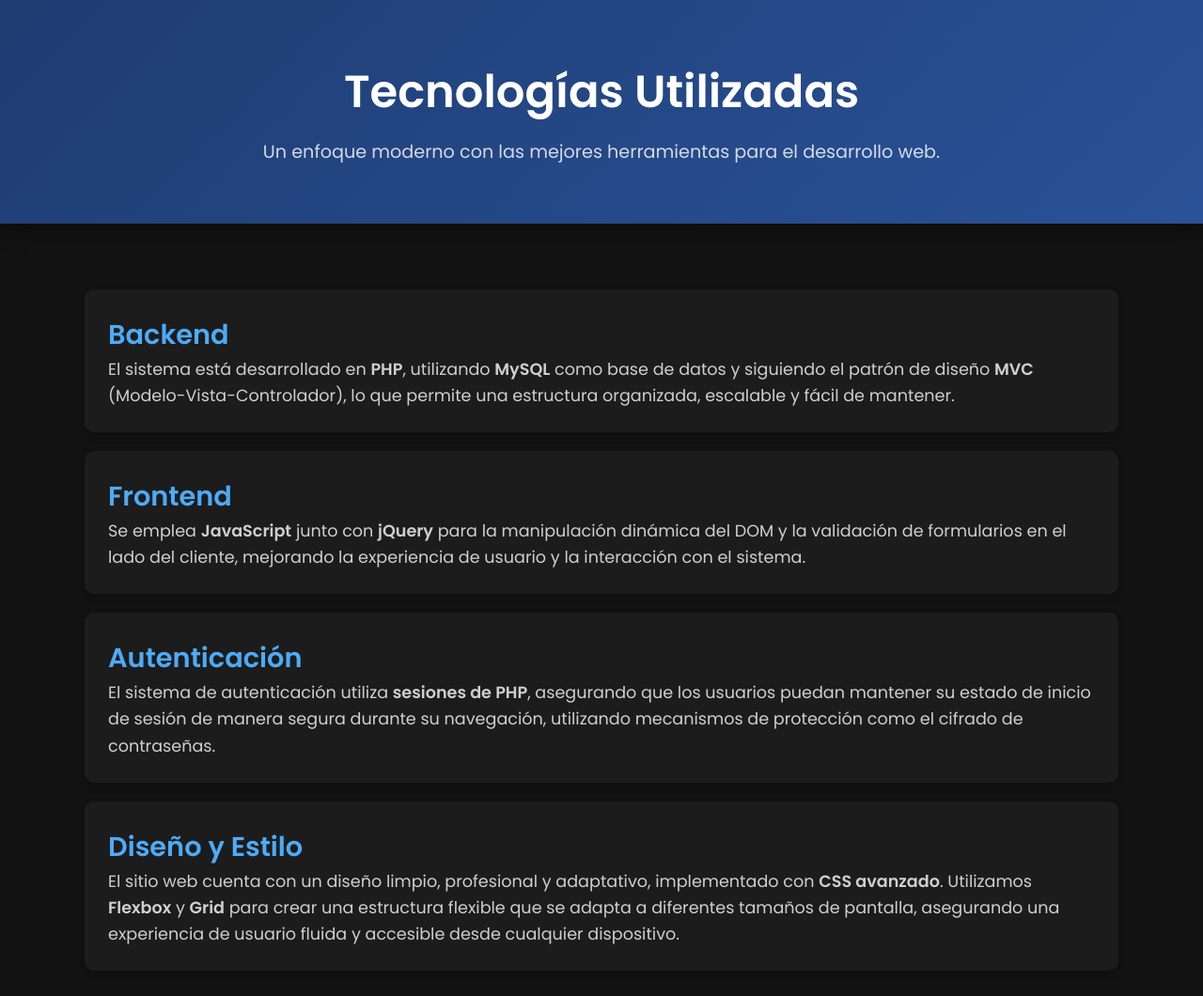
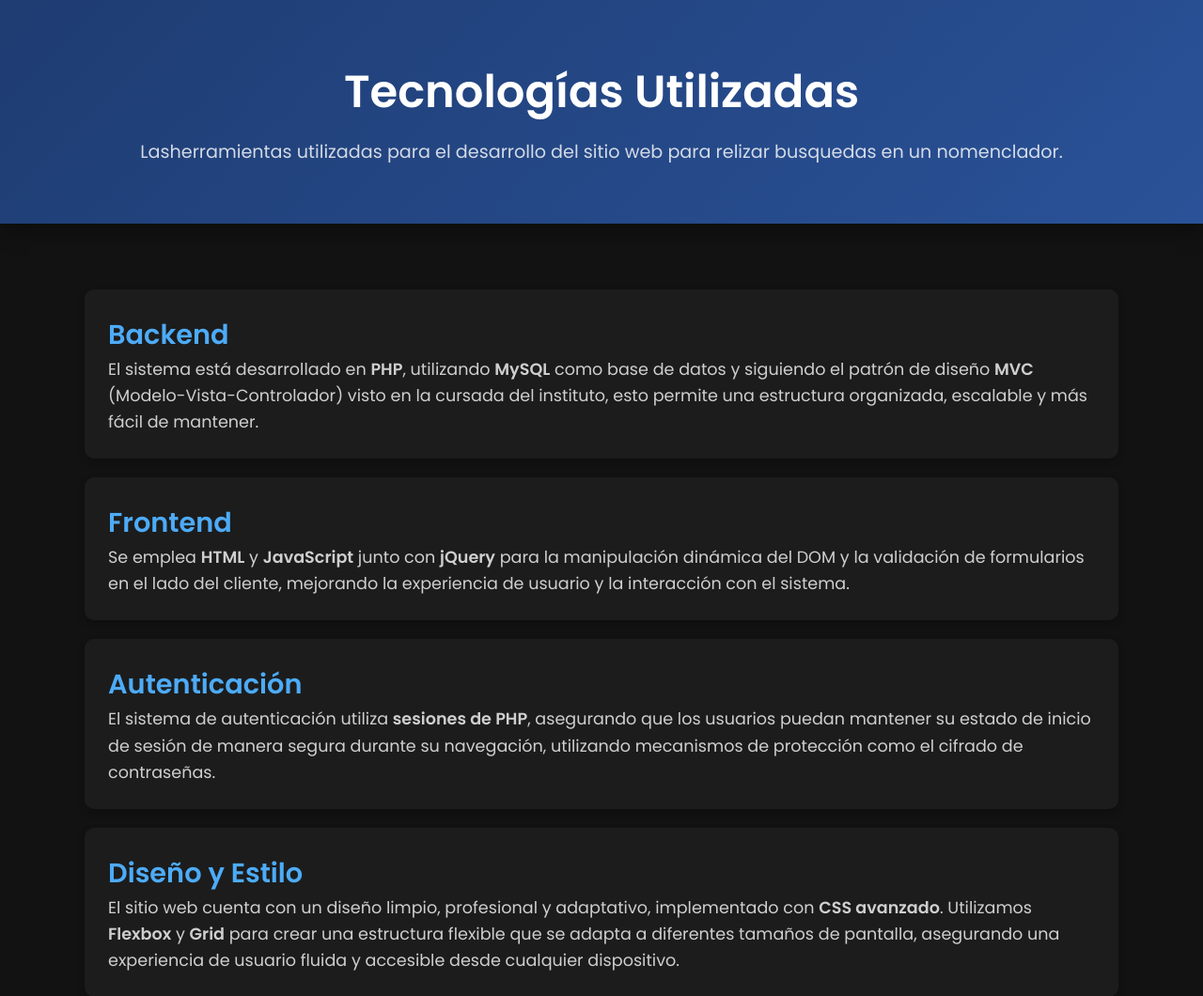
Before and after one commit to GabrielAlsina/PPWeb, a PHP site: page /src/views/how.php in a window 1280 px wide. Shown: the top 1060 px of the page at 94% size. Run offline with PHP 8.4, Linux system fonts and the light colour scheme; the visitor is signed in with stand-in values (Sample User, id 1).

```diff
--- a/public/css/about-us.css
+++ b/public/css/about-us.css
@@ -93,6 +93,7 @@ header h1 {
     font-size: 1.5rem;
     margin: 1rem 0;
     color: #ffffffef;
+    text-align: left;
 }
 
 #about-us p {
--- a/src/views/how.php
+++ b/src/views/how.php
@@ -22,7 +22,7 @@
     <header>
         <div class="container">
             <h1>Tecnologías Utilizadas</h1>
-            <p>Un enfoque moderno con las mejores herramientas para el desarrollo web.</p>
+            <p>Lasherramientas utilizadas para el desarrollo del sitio web para relizar busquedas en un nomenclador.</p>
         </div>
     </header>
 
@@ -33,12 +33,12 @@
                 <!-- Tarjetas de tecnologías que describen el uso en el sistema -->
                 <article class="tech-card">
                     <h2>Backend</h2>
-                    <p>El sistema está desarrollado en <strong>PHP</strong>, utilizando <strong>MySQL</strong> como base de datos y siguiendo el patrón de diseño <strong>MVC</strong> (Modelo-Vista-Controlador), lo que permite una estructura organizada, escalable y fácil de mantener.</p>
+                    <p>El sistema está desarrollado en <strong>PHP</strong>, utilizando <strong>MySQL</strong> como base de datos y siguiendo el patrón de diseño <strong>MVC</strong> (Modelo-Vista-Controlador) visto en la cursada del instituto, esto permite una estructura organizada, escalable y más fácil de mantener.</p>
                 </article>
 
                 <article class="tech-card">
                     <h2>Frontend</h2>
-                    <p>Se emplea <strong>JavaScript</strong> junto con <strong>jQuery</strong> para la manipulación dinámica del DOM y la validación de formularios en el lado del cliente, mejorando la experiencia de usuario y la interacción con el sistema.</p>
+                    <p>Se emplea <strong>HTML</strong> y <strong>JavaScript</strong> junto con <strong>jQuery</strong> para la manipulación dinámica del DOM y la validación de formularios en el lado del cliente, mejorando la experiencia de usuario y la interacción con el sistema.</p>
                 </article>
 
                 <article class="tech-card">
```
Also changed, not shown: public/css/s-code.css (+28 -0 lines).
